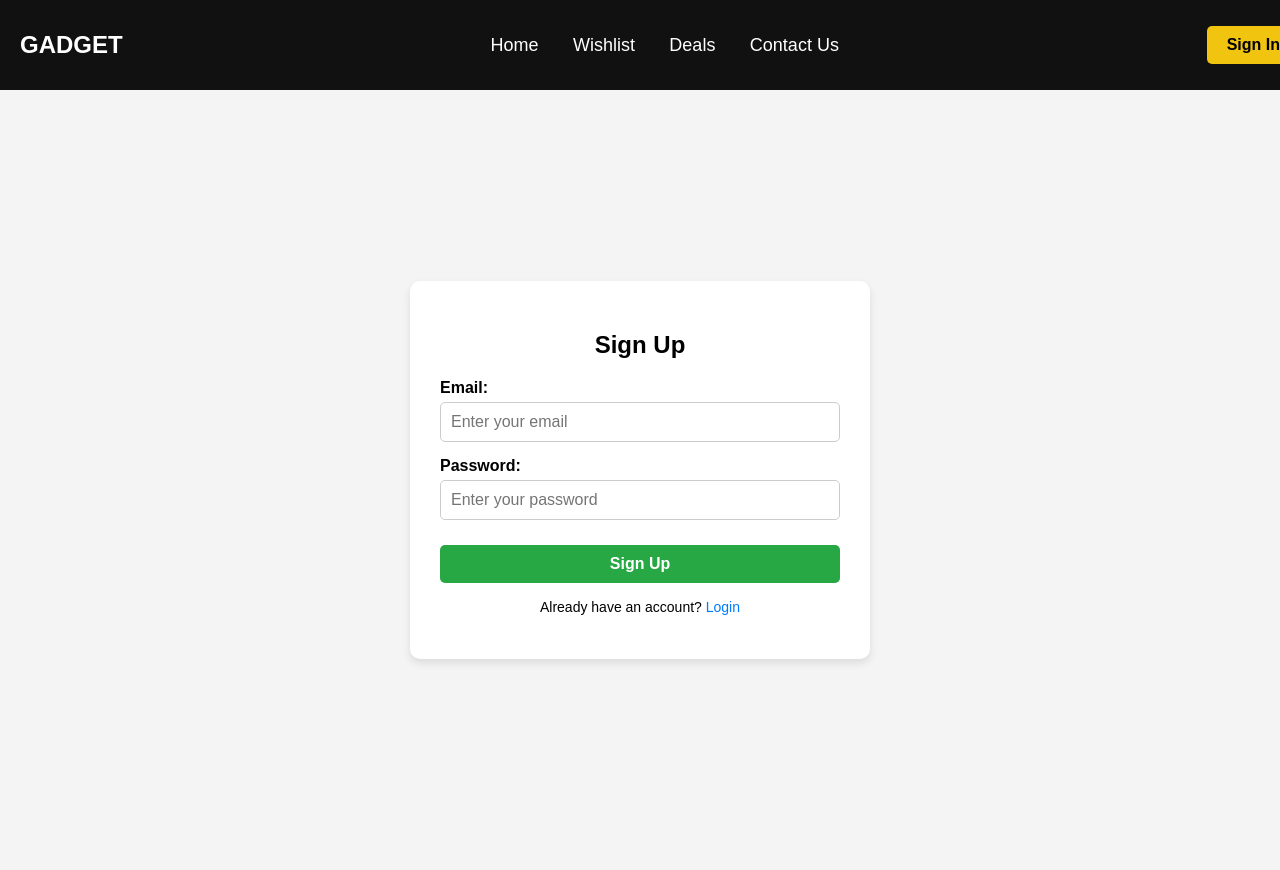
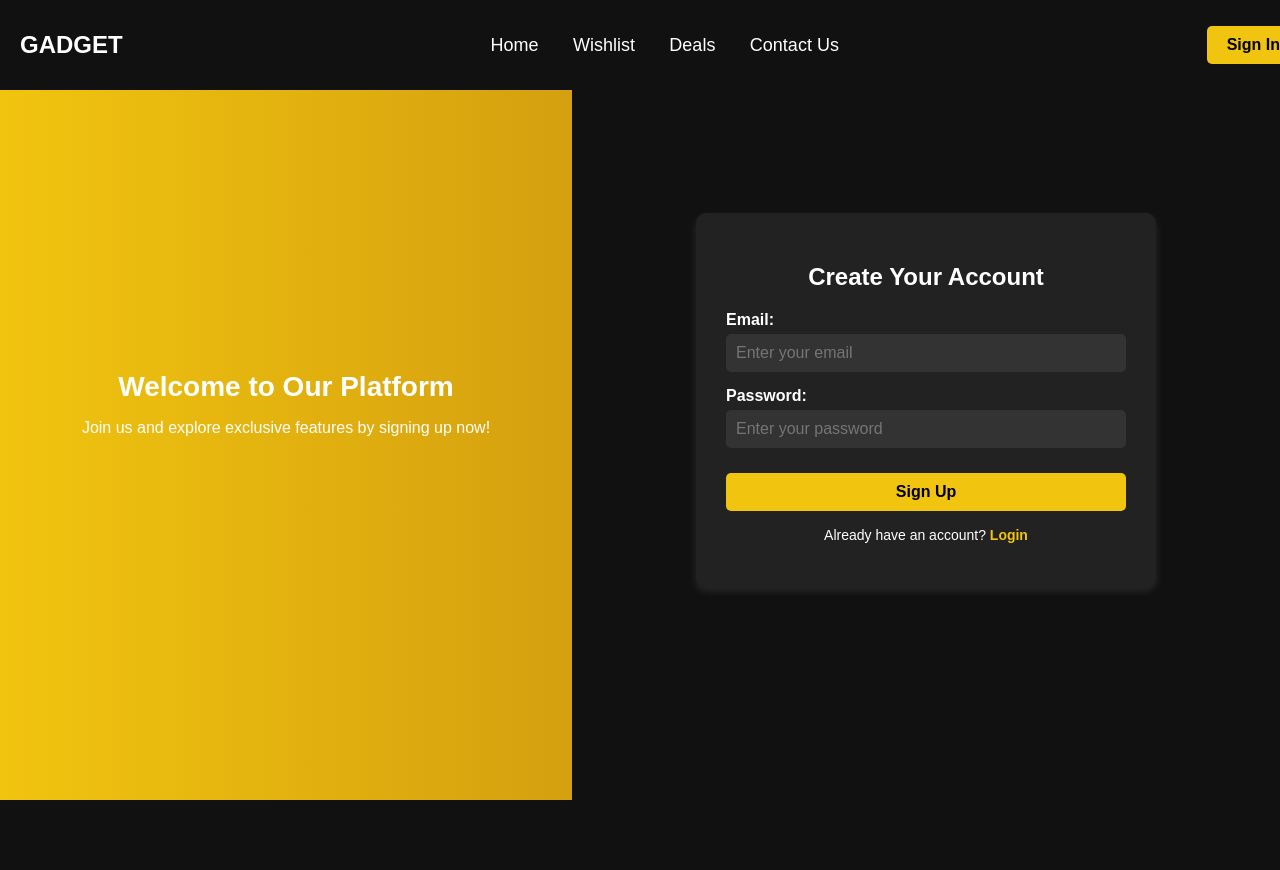
Before and after one commit to anjanadas3124/Gadget-Price-Tracker, a Node server app: page /signup in a window 1280 px wide. After the commit the page ends 800 px from the top, so only its background shows below. Run offline with Node 20, Linux system fonts and the light colour scheme; some libraries are stand-ins or nearby versions.

Commit message:
Updated feature X or fixed bug Y

```diff
--- a/backend/models/User.js
+++ b/backend/models/User.js
@@ -1,9 +1,8 @@
 const mongoose = require('mongoose');
 
 const UserSchema = new mongoose.Schema({
-  name: { type: String, required: true },
-  email: { type: String, required: true, unique: true },
-  age: { type: Number },
+    email: { type: String, required: true, unique: true },
+    password: { type: String, required: true }
 });
 
 module.exports = mongoose.model('User', UserSchema);
--- a/backend/package.json
+++ b/backend/package.json
@@ -12,12 +12,15 @@
   "description": "",
   "dependencies": {
     "axios": "^1.8.3",
+    "bcryptjs": "^3.0.2",
     "cheerio": "^1.0.0",
+    "connect-mongo": "^5.1.0",
     "cors": "^2.8.5",
     "dotenv": "^16.4.7",
     "ejs": "^3.1.10",
     "express": "^4.21.2",
-    "mongoose": "^8.12.1",
+    "express-session": "^1.18.1",
+    "mongoose": "^8.13.0",
     "nodemon": "^3.1.9",
     "puppeteer": "^24.4.0"
   }
--- a/backend/server.js
+++ b/backend/server.js
@@ -1,11 +1,23 @@
 const express = require('express');
+const bcrypt = require('bcrypt');
+const session = require('express-session');
+
 const app = express();
+app.set('view engine', 'ejs');
+app.use(express.static('public'));
+app.use(express.urlencoded({ extended: true }));
 
-app.set('view engine', 'ejs'); // Set EJS as the templating engine
-app.use(express.static('public')); // Serve static files like CSS, JS, images
-app.use(express.urlencoded({ extended: true })); // Middleware to parse request body
+// Configure Session Middleware
+app.use(
+    session({
+        secret: 'your_secret_key', // Change this to a secure key
+        resave: false,
+        saveUninitialized: true,
+        cookie: { secure: false } // Set `true` if using HTTPS
+    })
+);
 
-// Temporary user storage (Replace with database in production)
+// Temporary user storage (Replace with a database in production)
 const users = [];
 
 // Home Route
@@ -26,35 +38,17 @@ app.get('/', (req, res) => {
             { name: 'Wireless Earbuds', price: 28, originalPrice: 40, image: 'https://i.pinimg.com/736x/9d/1f/06/9d1f06606fa55988738ee5f4569a6481.jpg' },
             { name: 'Smart Speaker', price: 59, originalPrice: 80, image: 'https://i.pinimg.com/736x/7c/bc/fa/7cbcfa9c4131300069e502776b3827a6.jpg' },
             { name: 'Gaming Headset', price: 99, originalPrice: 120, image: 'https://i.pinimg.com/736x/75/71/36/75713637d583deb96c7518087a34475a.jpg' }
-        ]
+        ],
+        user: req.session.user // Pass user session to the frontend
     });
-});
-
-// Login Routes
-app.get('/login', (req, res) => {
-    res.render('login', { errorMessage: null });
-});
-
-app.post('/login', (req, res) => {
-    const { username, password } = req.body;
-    if (!username || !password) {
-        return res.render('login', { errorMessage: 'Email and password are required.' });
-    }
-
-    const user = users.find(u => u.username === username && u.password === password);
-    if (user) {
-        return res.redirect('/'); // Redirect to homepage after successful login
-    } else {
-        return res.render('login', { errorMessage: 'Invalid username or password.' });
-    }
 });
 
 // Signup Routes
 app.get('/signup', (req, res) => {
-    res.render('signup', { signupError: null }); // Ensure signupError is always defined
+    res.render('signup', { signupError: null });
 });
 
-app.post('/signup', (req, res) => {
+app.post('/signup', async (req, res) => {
     const { email, password } = req.body;
 
     if (!email || !password) {
@@ -65,8 +59,46 @@ app.post('/signup', (req, res) => {
         return res.render('signup', { signupError: 'Email already taken.' });
     }
 
-    users.push({ email, password }); // Add user to temporary array
-    res.redirect('/login'); // Redirect to login after successful signup
+    try {
+        const hashedPassword = await bcrypt.hash(password, 10); // Hash password
+        users.push({ email, password: hashedPassword }); // Store hashed password
+        res.redirect('/login'); // Redirect to login
+    } catch (error) {
+        res.status(500).send('Error signing up. Try again.');
+    }
+});
+
+// Login Routes
+app.get('/login', (req, res) => {
+    res.render('login', { errorMessage: null });
+});
+
+app.post('/login', async (req, res) => {
+    const { email, password } = req.body;
+
+    if (!email || !password) {
+        return res.render('login', { errorMessage: 'Email and password are required.' });
+    }
+
+    const user = users.find(u => u.email === email);
+    if (!user) {
+        return res.render('login', { errorMessage: 'Invalid email or password.' });
+    }
+
+    const passwordMatch = await bcrypt.compare(password, user.password);
+    if (!passwordMatch) {
+        return res.render('login', { errorMessage: 'Invalid email or password.' });
+    }
+
+    req.session.user = user; // Store user in session
+    res.redirect('/'); // Redirect to homepage
+});
+
+// Logout Route
+app.get('/logout', (req, res) => {
+    req.session.destroy(() => {
+        res.redirect('/login'); // Redirect to login after logout
+    });
 });
 
 // 404 Error Handling
@@ -80,6 +112,7 @@ app.use((err, req, res, next) => {
     res.status(500).send('Something went wrong!');
 });
 
+// Start Server
 app.listen(3000, () => {
     console.log('Server is running on http://localhost:3000');
 });
--- a/backend/views/signup.ejs
+++ b/backend/views/signup.ejs
@@ -7,51 +7,106 @@
     <title>Sign Up</title>
 
     <style>
+        /* General Styles */
         body {
             font-family: Arial, sans-serif;
-            background-color: #f4f4f4;
+            margin: 0;
+            padding: 0;
+            height: 100vh;
             display: flex;
             justify-content: center;
             align-items: center;
+            background: #000;
+        }
+
+        /* Split Screen Layout */
+        .container {
+            display: flex;
+            width: 100%;
             height: 100vh;
-            margin: 0;
         }
+
+        /* Left Section */
+        .left-section {
+            width: 40%;
+            background: linear-gradient(to right, #f1c40f, #d4a00f);
+            color: white;
+            display: flex;
+            justify-content: center;
+            align-items: center;
+            text-align: center;
+            padding: 50px;
+        }
+
+        .left-section h2 {
+            font-size: 28px;
+            margin-bottom: 15px;
+        }
+
+        /* Right Section */
+        .right-section {
+            width: 60%;
+            display: flex;
+            justify-content: center;
+            align-items: center;
+            background: #111;
+        }
+
+        /* Signup Form Container */
         .signup-container {
-            background-color: white;
+            background: #222;
             padding: 30px;
             border-radius: 10px;
-            box-shadow: 0 4px 8px rgba(0, 0, 0, 0.1);
+            box-shadow: 0 4px 8px rgba(255, 255, 255, 0.1);
             width: 100%;
             max-width: 400px;
             text-align: center;
+            color: white;
         }
+
         h2 {
             margin-bottom: 20px;
         }
+
+        /* Form Styling */
         .form-group {
             margin-bottom: 15px;
             text-align: left;
         }
+
         label {
             font-weight: bold;
             display: block;
             margin-bottom: 5px;
         }
+
         input {
             width: 100%;
             padding: 10px;
-            border: 1px solid #ccc;
+            border: none;
             border-radius: 5px;
             font-size: 16px;
+            background: #333;
+            color: white;
         }
+
+        input:focus {
+            outline: none;
+            border: 2px solid #f1c40f;
+            box-shadow: 0 0 5px rgba(241, 196, 15, 0.5);
+        }
+
+        /* Error Message */
         .error-message {
             color: red;
             font-size: 14px;
             margin-top: 5px;
         }
+
+        /* Signup Button */
         .signup-btn {
-            background-color: #28a745;
-            color: white;
+            background-color: #f1c40f;
+            color: black;
             font-size: 16px;
             font-weight: bold;
             border: none;
@@ -60,27 +115,47 @@
             border-radius: 5px;
             cursor: pointer;
             margin-top: 10px;
+            transition: background 0.3s ease-in-out;
         }
+
         .signup-btn:hover {
-            background-color: #218838;
+            background-color: #d4a00f;
         }
+
+        /* Login Link */
         .toggle-link {
             margin-top: 15px;
             font-size: 14px;
         }
+
         .toggle-link a {
-            color: #007bff;
+            color: #f1c40f;
             text-decoration: none;
+            font-weight: bold;
         }
+
         .toggle-link a:hover {
             text-decoration: underline;
         }
     </style>
 </head>
 <body>
+
+    <div class="container">
+
+        <!-- Left Section (Info Panel) -->
+        <div class="left-section">
+            <div>
+                <h2>Welcome to Our Platform</h2>
+                <p>Join us and explore exclusive features by signing up now!</p>
+            </div>
+        </div>
+
+        <!-- Right Section (Signup Form) -->
+        <div class="right-section">
             <div class="signup-container">
 
-        <h2>Sign Up</h2>
+                <h2>Create Your Account</h2>
 
                 <% if (signupError && signupError.trim() !== "") { %>
                     <p class="error-message"><%= signupError %></p>
@@ -102,5 +177,9 @@
 
                 <p class="toggle-link">Already have an account? <a href="/login">Login</a></p>
             </div>
+        </div>
+
+    </div>
+
 </body>
 </html>
```
Also changed, not shown: backend/views/login.ejs (+52 -5 lines), 2 other files. Lines whose indentation alone changed are shown as unchanged.
